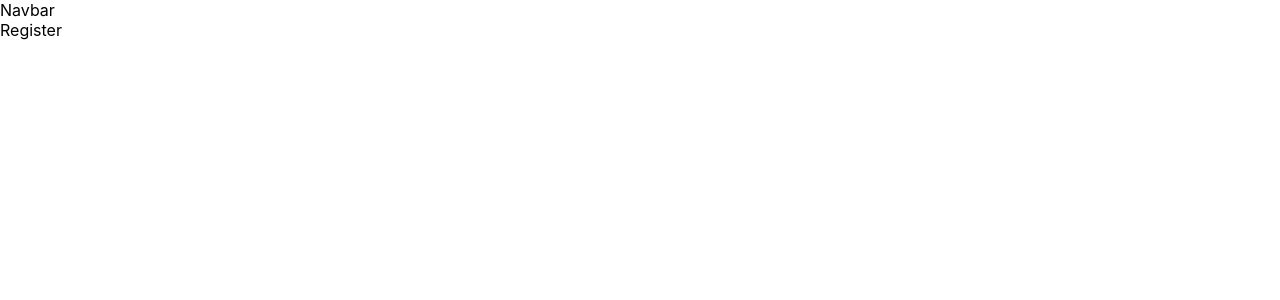
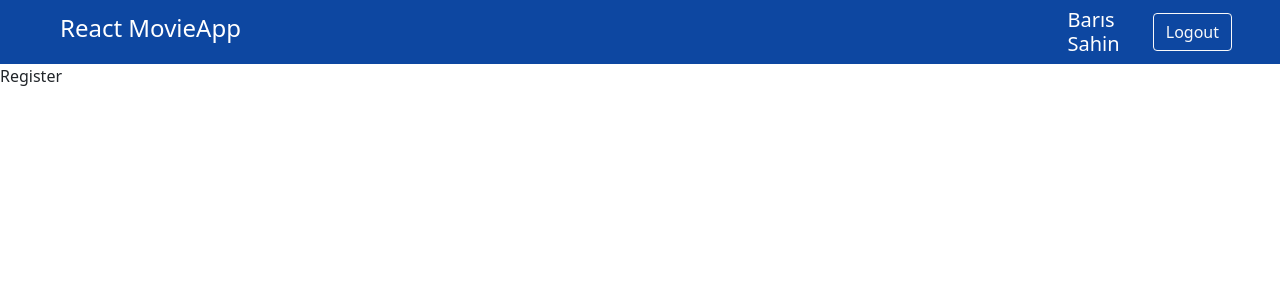
Before and after one commit to brs14shn/react-movie-app, a React (Create React App) app: page /register in a window 1280 px wide. Shown: the top 300 px of the page. Built offline with nearby package versions, Linux system fonts and the light colour scheme.

Commit message:
Navbar updated

```diff
--- a/src/components/Navbar.jsx
+++ b/src/components/Navbar.jsx
@@ -1,7 +1,29 @@
 import React from "react";
+import { Link } from "react-router-dom";
 
 const Navbar = () => {
-  return <div>Navbar</div>;
+  const currentUser = { displayName: "barıs sahin" };
+  return (
+    <div>
+      <nav className="navbar navbar-expand-lg ">
+        <div className="container-fluid">
+          <Link className="navbar-brand text-white" to={"/"}>
+            <h4>React MovieApp</h4>
+          </Link>
+        </div>
+        <div className="d-flex text-white align-items-center">
+          {currentUser ? (
+            <>
+              <h5 className="mb-0 text-capitalize">
+                {currentUser.displayName}
+              </h5>
+              <button className="ms-2 btn btn-outline-light">Logout</button>
+            </>
+          ) : null}
+        </div>
+      </nav>
+    </div>
+  );
 };
 
 export default Navbar;
--- a/src/index.css
+++ b/src/index.css
@@ -1,13 +1,129 @@
-body {
-  margin: 0;
-  font-family: -apple-system, BlinkMacSystemFont, 'Segoe UI', 'Roboto', 'Oxygen',
-    'Ubuntu', 'Cantarell', 'Fira Sans', 'Droid Sans', 'Helvetica Neue',
-    sans-serif;
-  -webkit-font-smoothing: antialiased;
-  -moz-osx-font-smoothing: grayscale;
+@import url("https://fonts.googleapis.com/css2?family=Poppins:wght@200;400;600&display=swap");
+
+* {
+  box-sizing: border-box;
 }
 
-code {
-  font-family: source-code-pro, Menlo, Monaco, Consolas, 'Courier New',
-    monospace;
+body {
+  font-family: "Poppins", "sans-serif";
+  margin: 0;
 }
+
+.root {
+  display: flex;
+  flex-direction: column;
+}
+
+.movie {
+  background-color: #3f51b5;
+  border-radius: 3px;
+  box-shadow: 3px 3px 5px rgba(0, 0, 0, 0.1);
+  overflow: hidden;
+  margin: 1rem;
+  width: 300px;
+  position: relative;
+  cursor: pointer;
+}
+
+.movie img {
+  object-fit: cover;
+  height: 450px;
+  max-width: 100%;
+}
+
+.movie-over {
+  position: absolute;
+  background-color: rgba(255, 255, 255, 0.7);
+  color: #000;
+  bottom: 0;
+  left: 0;
+  right: 0;
+  overflow: auto;
+  max-height: 100%;
+  padding: 1rem;
+  transform: translateX(100%);
+  transition: transform 0.3s ease-in-out;
+}
+
+.movie:hover .movie-over {
+  transform: translateX(0%);
+}
+
+.tag {
+  border-radius: 5px;
+  padding: 0.7rem;
+  font-weight: bold;
+}
+
+.tag.green {
+  background-color: #1b5e20;
+}
+
+.tag.orange {
+  background-color: #f57f17;
+}
+
+.tag.red {
+  background-color: #7f0000;
+}
+
+.search {
+  width: 100%;
+  justify-content: center;
+  background-color: #bdbdbd;
+  padding: 1rem;
+  display: flex;
+  justify-content: center;
+}
+
+.search-input {
+  height: 30px;
+  width: 300px;
+  border-radius: 5px;
+  outline: none;
+  border: none;
+}
+
+.navbar {
+  padding: 1rem 3rem;
+  background-color: #0d47a1 !important;
+}
+
+.form-image {
+  min-width: 800px;
+  min-height: 800px;
+}
+
+.register-form {
+  flex: 1;
+  background-color: #eeeeee;
+  color: #000000;
+  padding: 5rem;
+}
+
+.form-title {
+  text-align: center;
+  margin-bottom: 3rem;
+}
+
+.form-label {
+  padding-left: 1.5rem;
+  margin-bottom: 0px;
+  font-size: 1.5rem;
+}
+
+.form-control {
+  width: 90%;
+  margin: 20px;
+}
+
+.btn-primary {
+  margin-left: 1.5rem;
+}
+
+.link {
+  color: #0b5ed7;
+  text-decoration: underline;
+  margin-left: 1.5rem;
+  cursor: pointer;
+}
--- a/src/index.js
+++ b/src/index.js
@@ -2,6 +2,8 @@ import React from 'react';
 import ReactDOM from 'react-dom/client';
 import './index.css';
 import App from './App';
+import "bootstrap/dist/css/bootstrap.css";
+
 
 const root = ReactDOM.createRoot(document.getElementById('root'));
 root.render(<App />);
```
